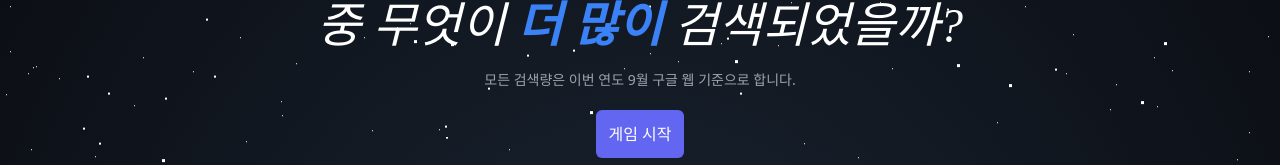
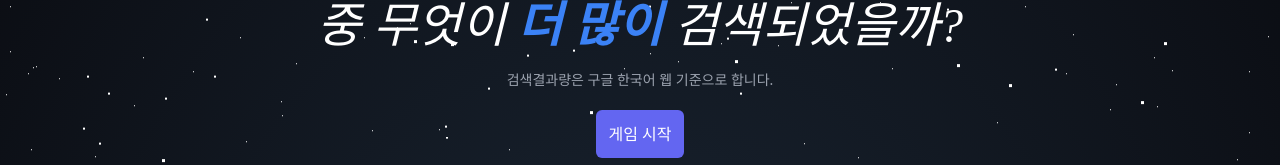
Before and after one commit to Pulto-Fangames/higher-lower, a React (Vite) app: page / in a window 1280 px wide. Shown: the part 261-426 px from the top of the page. Built offline with nearby package versions, Linux system fonts and the light colour scheme; a web font is replaced by a local one.

Commit message:
💬 Update ment.

```diff
--- a/src/main.tsx
+++ b/src/main.tsx
@@ -21,6 +21,7 @@ ReactDOM.createRoot(document.getElementById("app") as HTMLElement).render(
         <Route path="/" element={<Main />} />
         <Route path="/game">
           <Route path="classic" element={<Game />} />
+          <Route path="*" element={<NotFound />} />
         </Route>
         <Route path="*" element={<NotFound />} />
       </Routes>
--- a/src/pages/Main.tsx
+++ b/src/pages/Main.tsx
@@ -13,7 +13,7 @@ function Main() {
         <span className="italic">중 무엇이 <span className="font-bold text-blue-500">더 많이</span> 검색되었을까?</span>
       </div>
       <div className="mt-5 text-center text-xs md:text-sm text-gray-400">
-        모든 검색량은 이번 연도 {new Date().getMonth() + 1}월 구글 웹 기준으로 합니다.
+        검색결과량은 구글 한국어 웹 기준으로 합니다.
       </div>
       <div className="text-center mt-5">
         <Button
```
